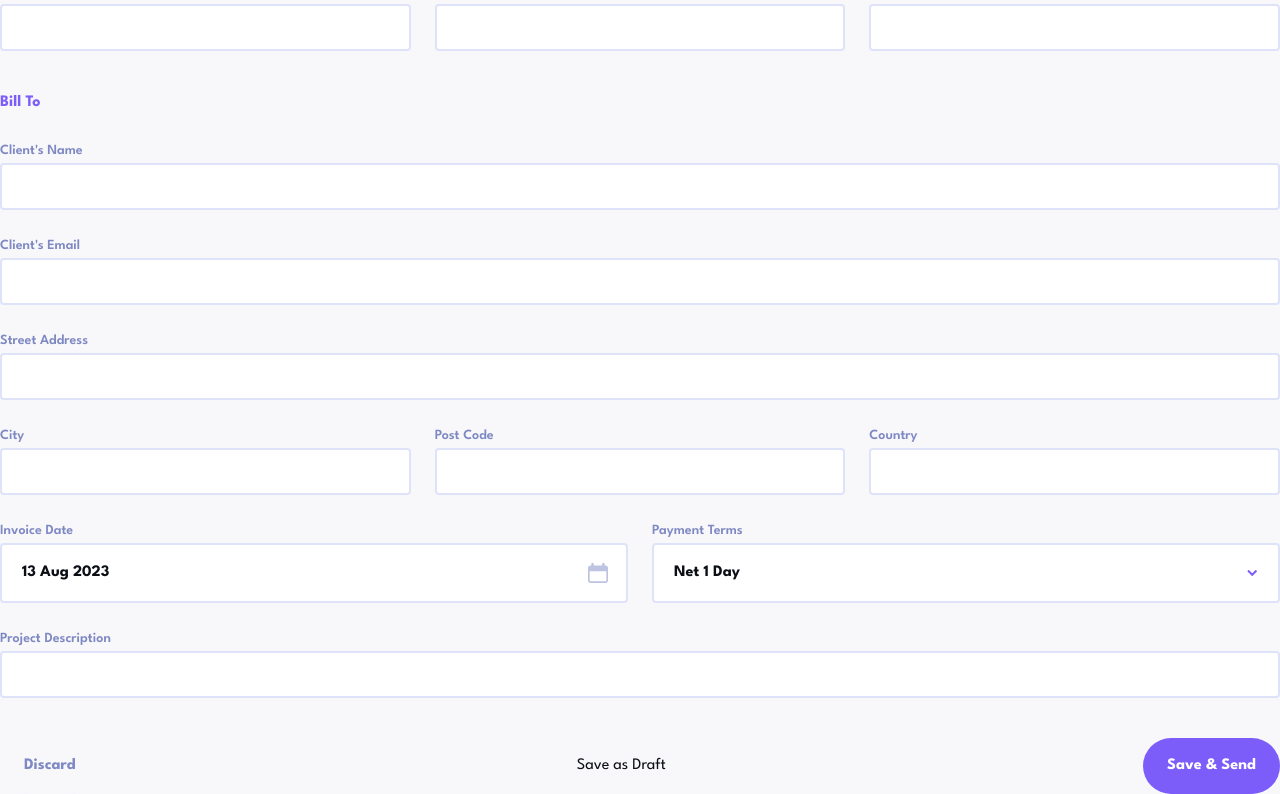
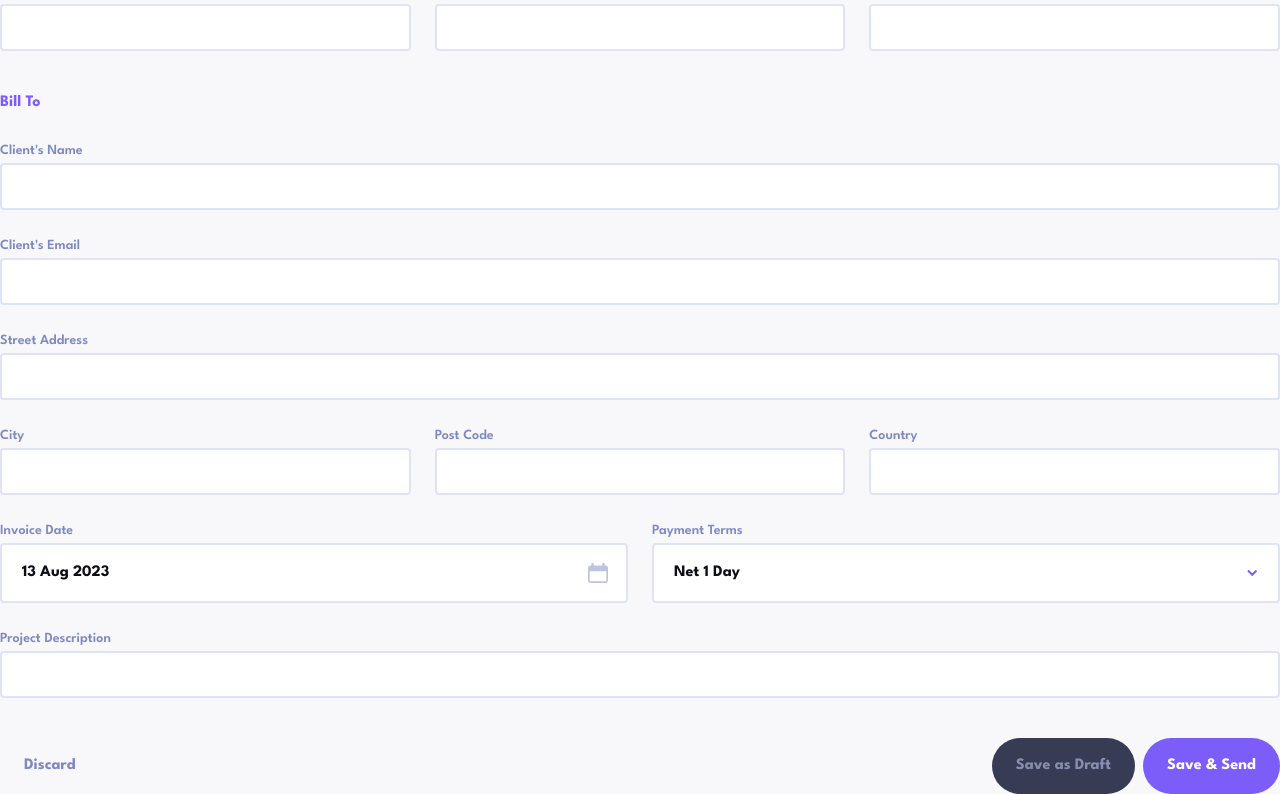
Before and after one commit to Javieer57/FEM-invoice-app, a React (Vite) app: page /test in a window 1280 px wide. Shown: the part 215-1009 px from the top of the page. Built offline with nearby package versions, Linux system fonts and the light colour scheme.

Commit message:
feat: add darkBlue PillBtn

```diff
--- a/src/components/PillBtn.jsx
+++ b/src/components/PillBtn.jsx
@@ -5,6 +5,8 @@ const pillBtnTheme = {
     "bg-orange600 text-white hover:bg-orange200 focus-visible:bg-orange200 transition-colors",
   purple:
     "bg-purple900 text-white hover:bg-purple400 focus-visible:bg-purple400 transition-colors",
+  darkBlue:
+    "bg-darkblue500 text-gray200 hover:bg-darkblue900 focus-visible:bg-darkblue900 transition-colors",
 };
 
 export const PillBtn = ({ children, onClick, color, type = "button" }) => {
--- a/src/components/forms/NewInvoiceForm.jsx
+++ b/src/components/forms/NewInvoiceForm.jsx
@@ -94,12 +94,15 @@ const BillTo = () => {
 
 const Actions = () => {
   return (
-    <div className="flex justify-between">
+    <div className="flex justify-between gap-2">
       <PillBtn color="lightPurple">Discard</PillBtn>
-      <button className="btn btn-outline">Save as Draft</button>
-      <PillBtn type="submit" color="purple">
-        Save & Send
-      </PillBtn>
+
+      <div className="space-x-2">
+        <PillBtn color="darkBlue">Save as Draft</PillBtn>
+        <PillBtn type="submit" color="purple">
+          Save & Send
+        </PillBtn>
+      </div>
     </div>
   );
 };
```
